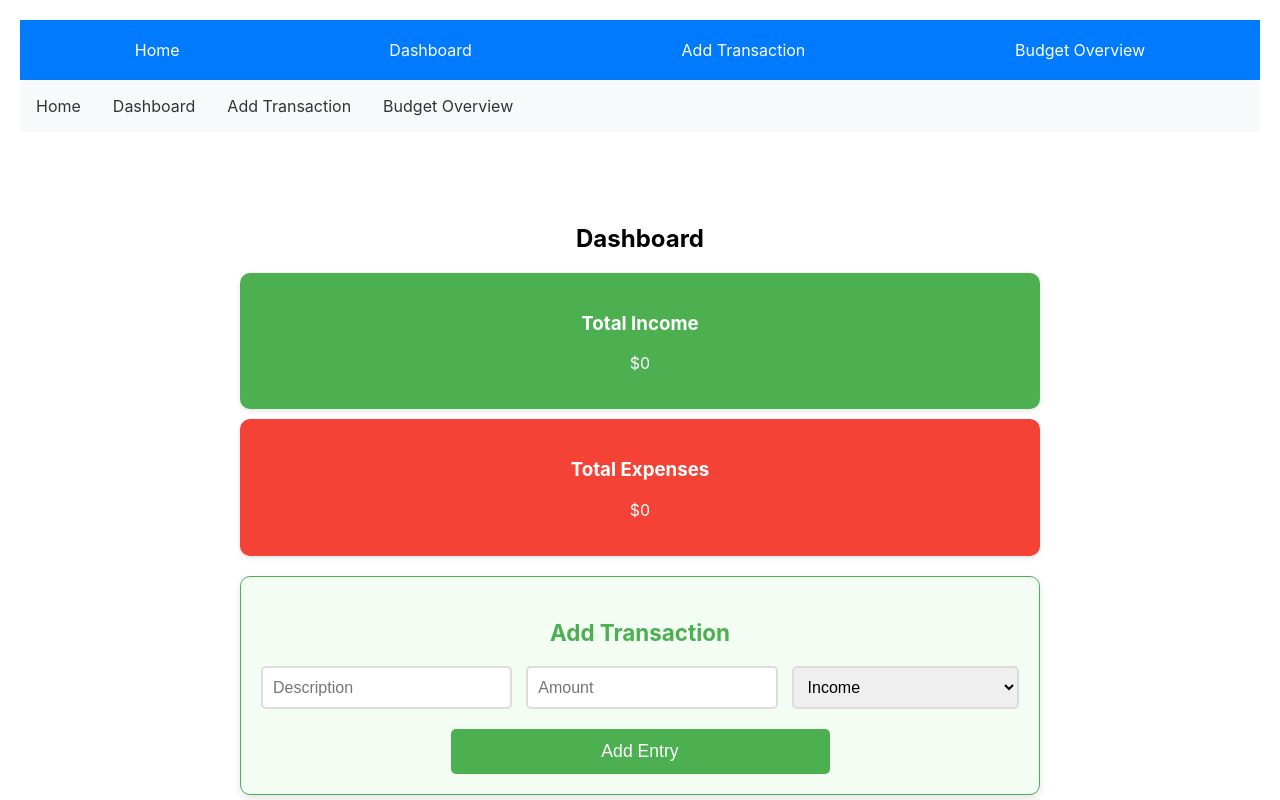
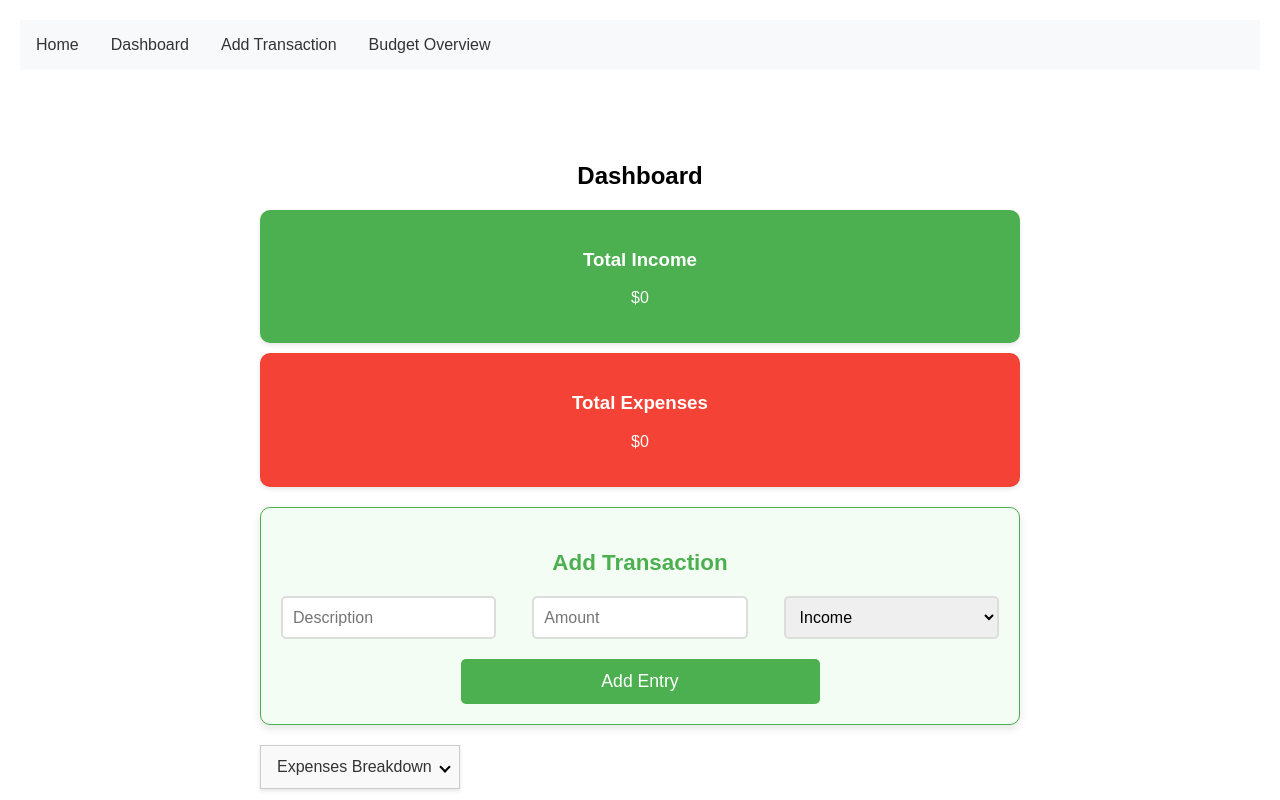
Before and after one commit to zihwoi/sanzen, a React (Create React App) app in the folder sanzen/: page /dashboard in a window 1280 px wide. Shown: the top 800 px of the page. Built offline with nearby package versions, Linux system fonts and the light colour scheme.

Commit message:
Update app firebase

```diff
--- a/sanzen/src/App.css
+++ b/sanzen/src/App.css
@@ -1,3 +1,16 @@
+/* Global Styles */
+*,
+*::before,
+*::after {
+  box-sizing: border-box; /* Ensure padding and border are included in the width */
+}
+
+body {
+  margin: 0; /* Remove default margin */
+  font-family: Arial, sans-serif; /* Set a consistent font */
+}
+
+
 /* Global App Styling */
 .app {
   padding: 20px;
@@ -32,6 +45,7 @@
   padding: 20px;
 }
 
+/* Updated form styles to avoid global input conflicts */
 .income-form,
 .expense-form {
   margin-bottom: 2rem;
@@ -40,6 +54,21 @@
   gap: 1rem;
   max-width: 400px;
 }
+
+.income-form button,
+.expense-form button {
+  padding: 0.5rem 1rem;
+  background-color: #007bff;
+  color: white;
+  border: none;
+  border-radius: 4px;
+  cursor: pointer;
+}
+
+button:hover {
+  background-color: #0056b3;
+}
+
 
 input {
   padding: 0.5rem;
@@ -103,6 +132,10 @@
   background-color: #f44336; /* Expense color */
 }
 
+.card.remaining {
+  background-color: rgb(139, 172, 221); /* Expense color */
+}
+
 .App {
   text-align: center;
 }
@@ -133,6 +166,7 @@
   color: #61dafb;
 }
 
+
 @keyframes App-logo-spin {
   from {
     transform: rotate(0deg);
--- a/sanzen/src/App.js
+++ b/sanzen/src/App.js
@@ -1,37 +1,24 @@
-// src/App.js
-import React, { useState } from 'react';
+import React from 'react';
 import { BrowserRouter as Router, Routes, Route, Link } from 'react-router-dom';
 import Home from './pages/Home';
 import Dashboard from './components/Dashboard';
 import AddTransaction from './pages/AddTransaction';
-import Navigation from './components/Navigation';
 import { GlobalProvider } from './context/GlobalState';
-import BudgetOverview from './components/BudgetOverview'; // Adjust the path as necessary
+import BudgetOverview from './components/BudgetOverview';
+import NotFound from './pages/NotFound'; // Optional
 import './App.css'; // Import global CSS here
 
-
 function App() {
-  const [expenses, setExpenses] = useState([]);
-  const [incomes, setIncomes] = useState([]);
-
-  const totalIncome = incomes.reduce((total, income) => total + income.amount, 0);
-  const totalExpenses = expenses.reduce((total, expense) => total + expense.amount, 0);
-
-  const addExpense = (expense) => setExpenses([...expenses, expense]);
-  const addIncome = (income) => setIncomes([...incomes, income]);
-
   return (
     <GlobalProvider>
       <Router>
         <div className="app">
-          <Navigation />
           <nav className="nav">
             <ul>
               <li><Link to="/">Home</Link></li>
               <li><Link to="/dashboard">Dashboard</Link></li>
               <li><Link to="/add-transaction">Add Transaction</Link></li>
               <li><Link to="/budget-overview">Budget Overview</Link></li>
-
             </ul>
           </nav>
 
@@ -39,25 +26,10 @@
           <main className="main-content">
             <Routes>
               <Route path="/" element={<Home />} />
-              <Route
-                path="/dashboard"
-                element={
-                  <Dashboard
-                    totalIncome={totalIncome}
-                    totalExpenses={totalExpenses}
-                  />
-                }
-              />
-              <Route
-                path="/add-transaction"
-                element={
-                  <AddTransaction
-                    addIncome={addIncome}
-                    addExpense={addExpense}
-                  />
-                }
-              />
-              <Route path="/budget-overview" element={<BudgetOverview />} /> {/* Add the new route */}
+              <Route path="/dashboard" element={<Dashboard />} />
+              <Route path="/add-transaction" element={<AddTransaction />} />
+              <Route path="/budget-overview" element={<BudgetOverview />} />
+              <Route path="*" element={<NotFound />} /> {/* Optional */}
             </Routes>
           </main>
         </div>
```
